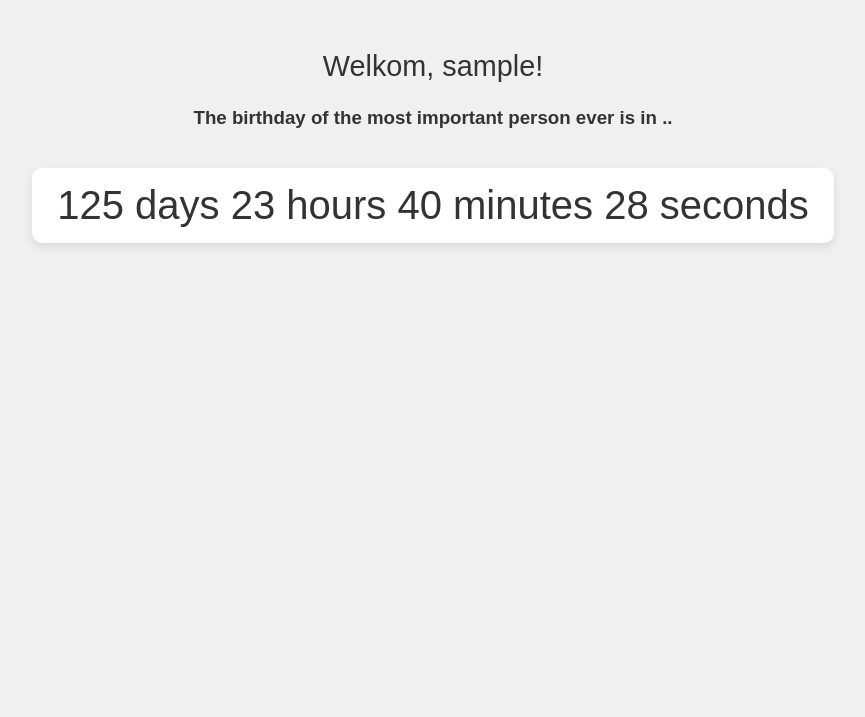
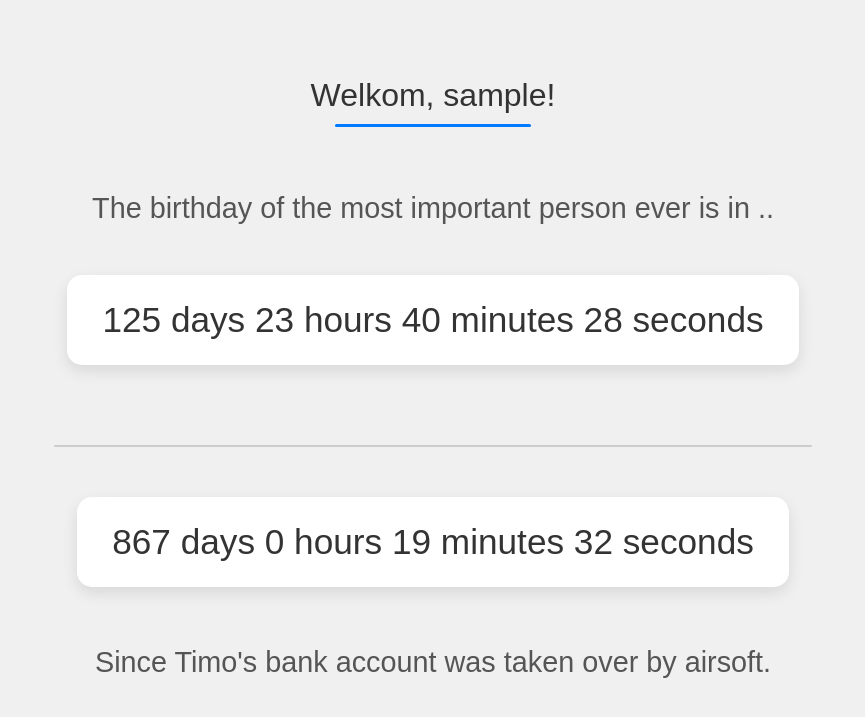
Before and after one commit to Maciej-Klobukowski/Group_Project_Webtechnologie, a PHP site: page /index.php in a window 1280 px wide. Shown: the top 717 px of the page, without its empty margins (207-1072 px from the left). Run offline with PHP 8.4, Linux system fonts and the light colour scheme; the visitor is signed in with stand-in values (Sample User, id 1); some libraries are stand-ins or nearby versions.

Commit message:
Added lines, made localhost fonts all the same, added Timo index.php

```diff
--- a/index.php
+++ b/index.php
@@ -18,26 +18,21 @@ try {
         PDO::ATTR_ERRMODE => PDO::ERRMODE_EXCEPTION,
     ]);
 } catch (PDOException $e) {
-    // Niet technische foutmelding tonen
     $connectionError = "Kan geen verbinding maken met de database, probeer later opnieuw.";
 }
 
-// Alleen proberen inloggen als we succesvol met DB verbonden zijn en formulier is verzonden
 if (!$connectionError && $_SERVER['REQUEST_METHOD'] === 'POST') {
     $inputUsername = $_POST['username'] ?? '';
     $inputPassword = $_POST['password'] ?? '';
 
-    // Zoek gebruiker in database
     try {
         $stmt = $pdo->prepare("SELECT * FROM users WHERE username = :username");
         $stmt->execute([':username' => $inputUsername]);
         $user = $stmt->fetch(PDO::FETCH_ASSOC);
 
         if ($user && $user['password'] === $inputPassword) {
-            // Login succesvol
             $_SESSION['username'] = $user['username'];
         } else {
-            // Gebruiker of wachtwoord fout
             $errorMessage = "Fout: probeer opnieuw.";
         }
     } catch (PDOException $e) {
@@ -59,6 +54,7 @@ if (!$connectionError && $_SERVER['REQUEST_METHOD'] === 'POST') {
         text-align: center;
         margin-top: 50px;
     }
+
     form {
         background: white;
         display: inline-block;
@@ -67,17 +63,19 @@ if (!$connectionError && $_SERVER['REQUEST_METHOD'] === 'POST') {
         box-shadow: 0 4px 10px rgba(0,0,0,0.1);
         max-width: 300px;
     }
+
     input[type="text"], input[type="password"] {
-        font-size: 1em;
-        padding: 8px;
-        margin: 8px 0;
+        font-size: 1.1em;
+        padding: 10px;
+        margin: 10px 0;
         width: 100%;
         border: 1px solid #ccc;
         border-radius: 5px;
         box-sizing: border-box;
     }
+
     input[type="submit"] {
-        font-size: 1em;
+        font-size: 1.1em;
         padding: 10px 20px;
         background: #007BFF;
         border: none;
@@ -87,26 +85,58 @@ if (!$connectionError && $_SERVER['REQUEST_METHOD'] === 'POST') {
         margin-top: 10px;
         width: 100%;
     }
+
     input[type="submit"]:hover {
         background: #0056b3;
     }
+
     .error {
         color: red;
         font-weight: bold;
         margin-top: 10px;
     }
-    #countdown {
-        font-size: 2.5em;
-        margin-top: 20px;
+
+    h2 {
+        font-size: 2em;
+        font-weight: normal;
+        position: relative;
+        display: inline-block;
+        padding-bottom: 10px;
+    }
+
+    h2::after {
+        content: "";
+        display: block;
+        height: 3px;
+        width: 80%;
+        background: #007BFF;
+        margin: 0 auto;
+        margin-top: 10px;
+        border-radius: 2px;
+    }
+
+    h3, .since-text {
+        font-size: 1.8em;
+        font-weight: normal;
+        color: #555;
+        margin-bottom: 20px;
+    }
+
+    .timer-box {
+        font-size: 2.2em;
+        margin: 30px auto;
         background: white;
         display: inline-block;
-        padding: 15px 25px;
-        border-radius: 10px;
-        box-shadow: 0 4px 10px rgba(0,0,0,0.1);
+        padding: 25px 35px;
+        border-radius: 15px;
+        box-shadow: 0 6px 15px rgba(0,0,0,0.1);
     }
-    h2 {
-        font-weight: normal;
-        font-size: 1.8em;
+
+    .divider {
+        margin: 50px auto 20px;
+        width: 60%;
+        border-top: 2px solid #ccc;
+        border-radius: 1px;
     }
 </style>
 </head>
@@ -117,16 +147,22 @@ if (!$connectionError && $_SERVER['REQUEST_METHOD'] === 'POST') {
 <?php elseif (isset($_SESSION['username'])): ?>
     <h2>Welkom, <?php echo htmlspecialchars($_SESSION['username']); ?>!</h2>
     <h3>The birthday of the most important person ever is in ..</h3>
-    <div id="countdown">Loading...</div>
+    <div class="timer-box" id="countdown">Loading...</div>
+
+    <div class="divider"></div>
+
+    <div class="timer-box" id="countup">Loading...</div>
+    <p class="since-text">Since Timo's bank account was taken over by airsoft.</p>
 
     <script>
+        // Countdown to birthday
         const birthday = new Date(2025, 9, 5, 0, 0, 0);
         function updateCountdown() {
             const now = new Date();
             const diff = birthday - now;
             if (diff <= 0) {
                 document.getElementById('countdown').innerText = "Happy Birthday!";
-                clearInterval(timer);
+                clearInterval(countdownTimer);
                 return;
             }
             const days = Math.floor(diff / (1000 * 60 * 60 * 24));
@@ -140,7 +176,27 @@ if (!$connectionError && $_SERVER['REQUEST_METHOD'] === 'POST') {
                 seconds + " seconds";
         }
         updateCountdown();
-        const timer = setInterval(updateCountdown, 1000);
+        const countdownTimer = setInterval(updateCountdown, 1000);
+
+        // Count up from 16/01/2023
+        const startDate = new Date(2023, 0, 16, 0, 0, 0);
+        function updateCountup() {
+            const now = new Date();
+            const diff = now - startDate;
+
+            const days = Math.floor(diff / (1000 * 60 * 60 * 24));
+            const hours = Math.floor((diff / (1000 * 60 * 60)) % 24);
+            const minutes = Math.floor((diff / (1000 * 60)) % 60);
+            const seconds = Math.floor((diff / 1000) % 60);
+
+            document.getElementById('countup').innerText =
+                days + " days " +
+                hours + " hours " +
+                minutes + " minutes " +
+                seconds + " seconds";
+        }
+        updateCountup();
+        setInterval(updateCountup, 1000);
     </script>
 
 <?php else: ?>
```
